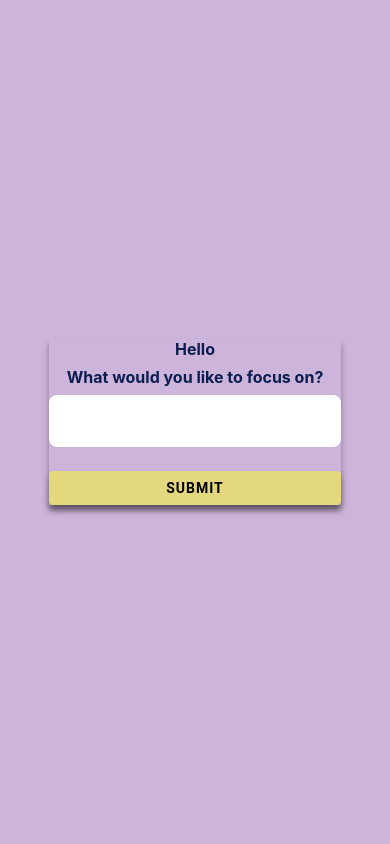
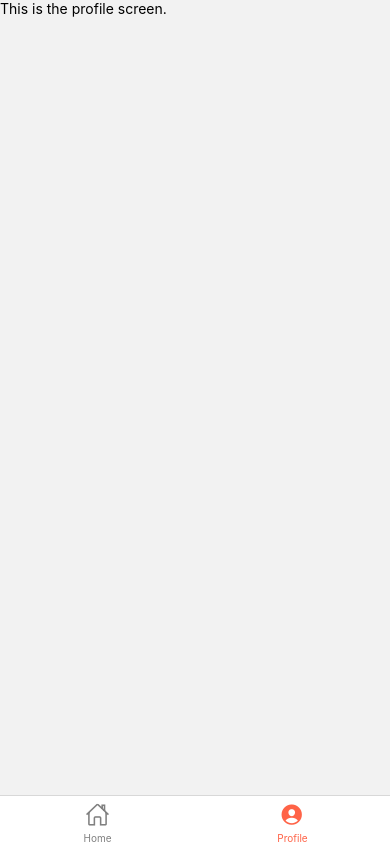
Before and after one commit to kcash-dev/BreakTime, a React Native app: screen /Profile in a window 390 px wide. Built offline with nearby package versions, Linux system fonts and the light colour scheme.

Commit message:
Added profile screen and tab navigator

```diff
--- a/App.js
+++ b/App.js
@@ -1,24 +1,43 @@
 import * as React from 'react';
-import { View, Text } from 'react-native';
 import { NavigationContainer } from '@react-navigation/native';
 import { createNativeStackNavigator } from '@react-navigation/native-stack';
+import { createBottomTabNavigator } from '@react-navigation/bottom-tabs';
 
-import { HomeScreen } from './src/screens/HomeScreen';
-import { SurveyScreen } from './src/screens/SurveyScreen';
+import { StackNav } from './src/navigators/StackNav';
+import { ProfileScreen } from './src/screens/ProfileScreen';
+
+import { Ionicons } from '@expo/vector-icons';
 
 const Stack = createNativeStackNavigator();
+const Tab = createBottomTabNavigator();
 
 function App() {
   return (
     <NavigationContainer>
-      <Stack.Navigator
-        screenOptions={{
+      <Tab.Navigator
+        screenOptions={({ route }) => ({
+          tabBarIcon: ({ focused, color, size }) => {
+            let iconName;
+
+            if (route.name === 'Home') {
+              iconName = focused
+                ? 'ios-home'
+                : 'ios-home-outline';
+            } else if (route.name === 'Profile') {
+              iconName = focused ? 'person-circle' : 'person-circle-outline';
+            }
+
+            // You can return any component that you like here!
+            return <Ionicons name={iconName} size={size} color={color} />;
+          },
+          tabBarActiveTintColor: 'tomato',
+          tabBarInactiveTintColor: 'gray',
           headerShown: false
-        }}
+        })}
       >
-        <Stack.Screen name="Home" component={ HomeScreen } />
-        <Stack.Screen name="Survey" component={ SurveyScreen } />
-      </Stack.Navigator>
+        <Tab.Screen name="Home" component={ StackNav } />
+        <Tab.Screen name="Profile" component={ ProfileScreen } />
+      </Tab.Navigator>
     </NavigationContainer>
   );
 }
--- a/package.json
+++ b/package.json
@@ -8,6 +8,7 @@
     "eject": "expo eject"
   },
   "dependencies": {
+    "@react-navigation/bottom-tabs": "^6.0.9",
     "@react-navigation/native": "^6.0.6",
     "@react-navigation/native-stack": "^6.2.4",
     "expo": "~42.0.1",
--- a/src/components/Timer.js
+++ b/src/components/Timer.js
@@ -1,4 +1,4 @@
-import React, { useState, useEffect } from 'react';
+import React, { useState } from 'react';
 import { StyleSheet, Text, View, Platform, Vibration, Image } from 'react-native';
 import { colors } from '../utils/Colors';
 import { fontSizes, spacing } from '../utils/Sizes';
--- /dev/null
+++ b/src/navigators/StackNav.js
@@ -0,0 +1,21 @@
+import * as React from 'react';
+import { NavigationContainer } from '@react-navigation/native';
+import { createNativeStackNavigator } from '@react-navigation/native-stack';
+
+import { HomeScreen } from '../screens/HomeScreen';
+import { SurveyScreen } from '../screens/SurveyScreen';
+
+const Stack = createNativeStackNavigator();
+
+export const StackNav = () => {
+  return (
+      <Stack.Navigator
+        screenOptions={{
+          headerShown: false
+        }}
+      >
+        <Stack.Screen name="HomeScreen" component={ HomeScreen } />
+        <Stack.Screen name="Survey" component={ SurveyScreen } />
+      </Stack.Navigator>
+  );
+}
--- /dev/null
+++ b/src/screens/ProfileScreen.js
@@ -0,0 +1,8 @@
+import React, { useState } from 'react';
+import { StyleSheet, Text, View, Platform, Vibration, Image } from 'react-native';
+
+export const ProfileScreen = () => {
+    return (
+        <Text>This is the profile screen.</Text>
+    )
+}
```
Also changed, not shown: src/screens/SurveyScreen.js (+1 -6 lines), 1 other file (tests, documents, lock files or other folders).
